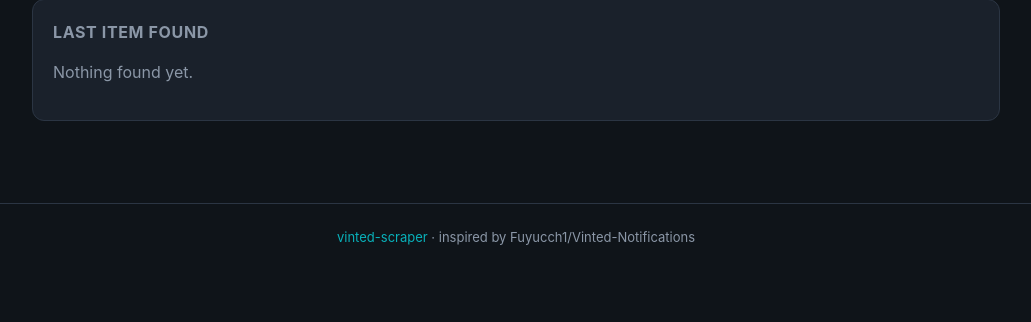
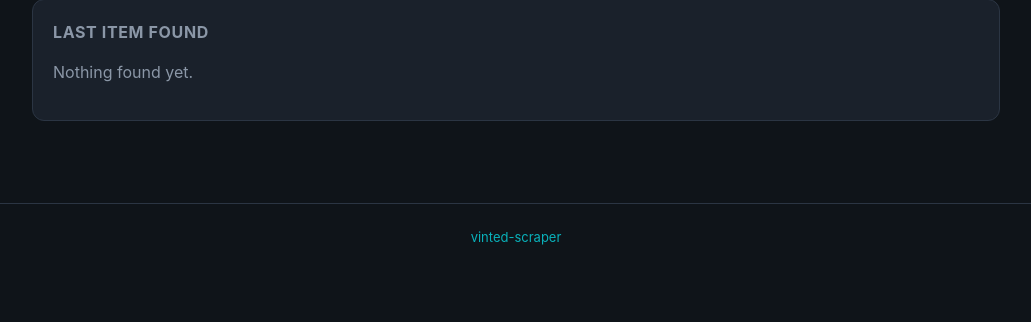
Before and after one commit to RichrdJ/vinted-scraper, a Flask app: page / in a window 1280 px wide. Shown: the part 411-733 px from the top of the page, without its empty margins (124-1155 px from the left). Run offline with Flask 3, Linux system fonts and the light colour scheme; data comes from the database, SQL or seed files in the repository; data that the repository does not hold is empty.

Commit message:
Remove upstream mention from README and web UI footer
Attribution stays in NOTICE as required by the AGPL.

Co-Authored-By: Claude Opus 5.5 <noreply@anthropic.com>

```diff
--- a/webui/templates/base.html
+++ b/webui/templates/base.html
@@ -31,7 +31,6 @@
 
   <footer>
     <a href="https://github.com/RichrdJ/vinted-scraper" target="_blank" rel="noopener">vinted-scraper</a>
-    · inspired by Fuyucch1/Vinted-Notifications
   </footer>
 </body>
 </html>
```
Also changed, not shown: README.md, 1 other file.
